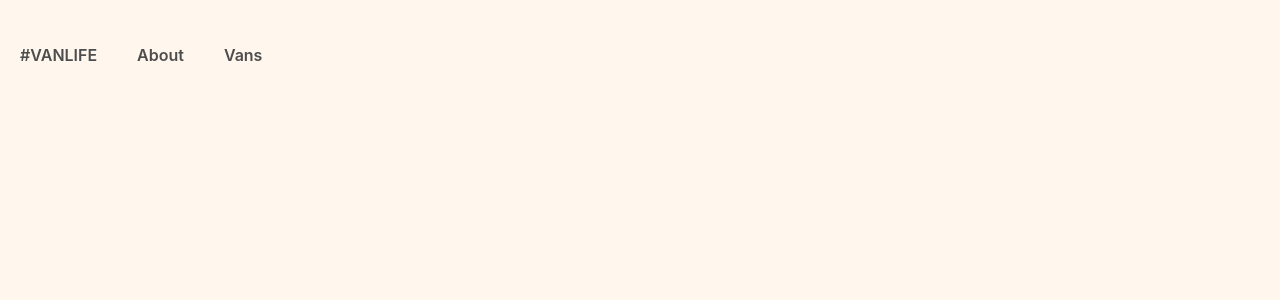
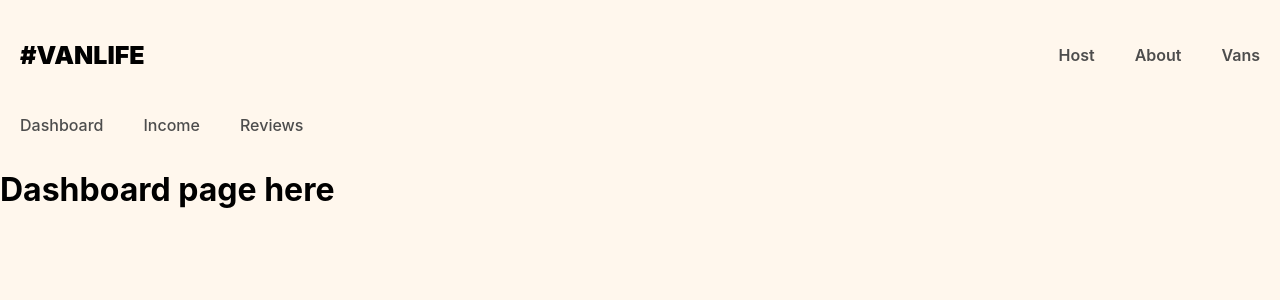
Before and after one commit to myusoof/webdriver-react, a React (Create React App) app: page /host in a window 1280 px wide. Before the commit this address had no page. Shown: the top 300 px of the page. Built offline with nearby package versions, Linux system fonts and the light colour scheme; what miragejs would draw is missing.

Commit message:
host nested routes with index

```diff
--- a/src/Route/RouterComponent.jsx
+++ b/src/Route/RouterComponent.jsx
@@ -1,27 +1,33 @@
 import React from "react";
-import { Link, Route, BrowserRouter as Router, Routes } from "react-router-dom";
-import "../server";
+import { Route, BrowserRouter as Router, Routes } from "react-router-dom";
+import Layout from "../components/Layout";
 import "../index.css";
 import AboutMe from "../pages/AboutMe";
+import Dashboard from "../pages/Dashboard";
 import Home from "../pages/Home";
+import Host from "../components/Host";
+import Income from "../pages/Income";
+import Reviews from "../pages/Reviews";
+import VanDetail from "../pages/VanDetail";
 import Vans from "../pages/Vans";
-import VanDetail from "../pages/VanDetail";
+import "../server";
 const RouterComponent = () => {
   return (
     <Router>
-      <header>
-        <nav>
-          <Link to="/">#VANLIFE</Link>
-        </nav>
-        <Link to="/aboutme">About</Link>
-        <Link to="/vans">Vans</Link>
-      </header>
-
       <Routes>
-        <Route path="/" element={<Home />} />
-        <Route path="/aboutme" element={<AboutMe />} />
-        <Route path="/vans" element={<Vans />} />
-        <Route path="/vans/:vanid" element={<VanDetail />} />
+        <Route element={<Layout />}>
+          <Route path="/" element={<Home />} />
+          <Route path="aboutme" element={<AboutMe />} />
+          <Route path="vans">
+            <Route index element={<Vans />} />
+            <Route path=":vanid" element={<VanDetail />} />
+          </Route>
+          <Route path="host" element={<Host />}>
+            <Route index element={<Dashboard />} />
+            <Route path="income" element={<Income />} />
+            <Route path="reviews" element={<Reviews />} />
+          </Route>
+        </Route>
       </Routes>
     </Router>
   );
--- /dev/null
+++ b/src/components/Header.jsx
@@ -0,0 +1,19 @@
+import React from "react";
+import { Link } from "react-router-dom";
+
+const Header = () => {
+  return (
+    <header>
+      <Link className="site-logo" to="/">
+        #VanLife
+      </Link>
+      <nav>
+        <Link to="/host">Host</Link>
+        <Link to="/aboutme">About</Link>
+        <Link to="/vans">Vans</Link>
+      </nav>
+    </header>
+  );
+};
+
+export default Header;
--- /dev/null
+++ b/src/components/Host.jsx
@@ -0,0 +1,17 @@
+import React from "react";
+import { Link, Outlet } from "react-router-dom";
+
+const Host = () => {
+  return (
+    <>
+      <nav className="host-nav">
+        <Link to="/host">Dashboard</Link>
+        <Link to="/host/income">Income</Link>
+        <Link to="/host/reviews">Reviews</Link>
+      </nav>
+      <Outlet />
+    </>
+  );
+};
+
+export default Host;
--- /dev/null
+++ b/src/components/Layout.jsx
@@ -0,0 +1,14 @@
+import React from "react";
+import { Outlet } from "react-router-dom";
+import Header from "./Header";
+
+const Layout = () => {
+  return (
+    <>
+      <Header />
+      <Outlet />
+    </>
+  );
+};
+
+export default Layout;
--- /dev/null
+++ b/src/pages/Dashboard.jsx
@@ -0,0 +1,12 @@
+import React, { Fragment } from "react";
+import { Outlet } from "react-router-dom";
+
+const Dashboard = () => {
+  return (
+    <Fragment>
+      <h1>Dashboard page here</h1>
+    </Fragment>
+  );
+};
+
+export default Dashboard;
--- /dev/null
+++ b/src/pages/Income.jsx
@@ -0,0 +1,11 @@
+import React from 'react'
+
+const Income = () => {
+  return (
+    <div>
+      Income page here....
+    </div>
+  )
+}
+
+export default Income
--- /dev/null
+++ b/src/pages/Reviews.jsx
@@ -0,0 +1,11 @@
+import React from 'react'
+
+const Reviews = () => {
+  return (
+    <div>
+      Review page here...
+    </div>
+  )
+}
+
+export default Reviews
```
